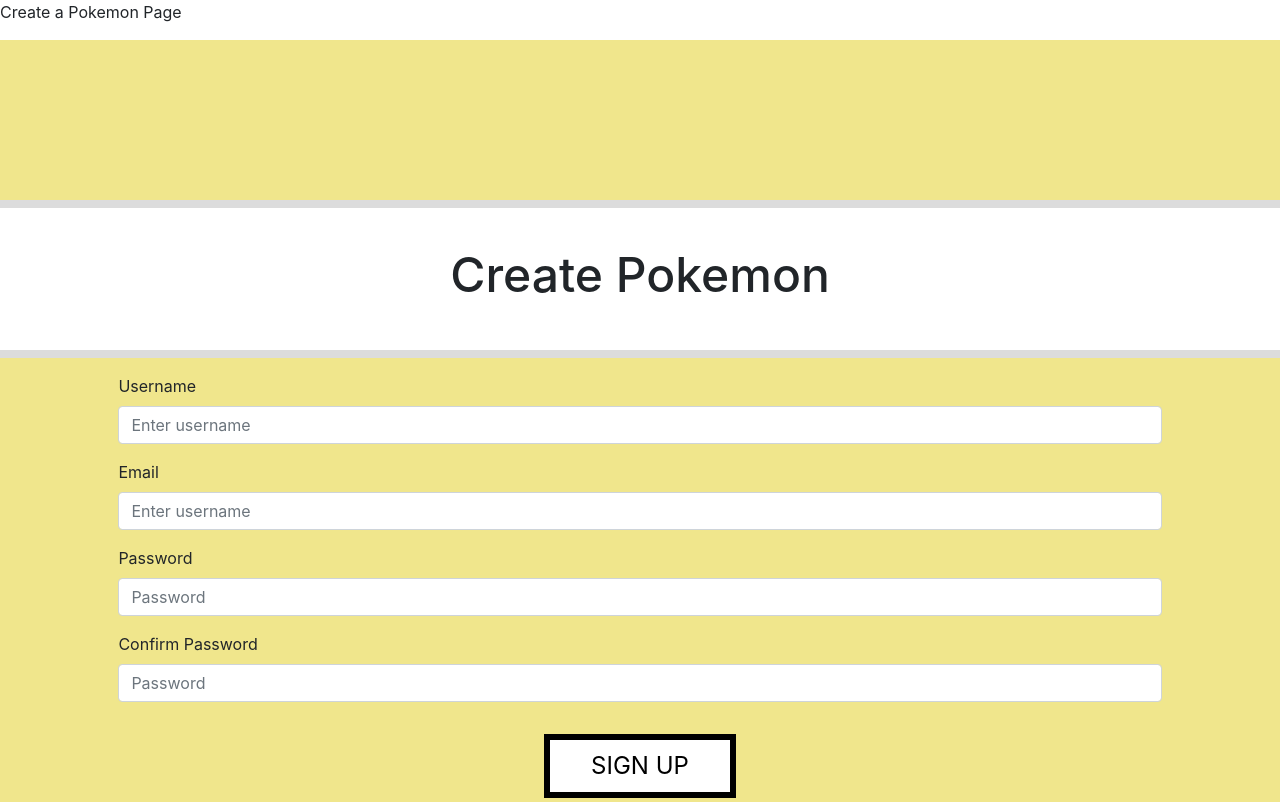
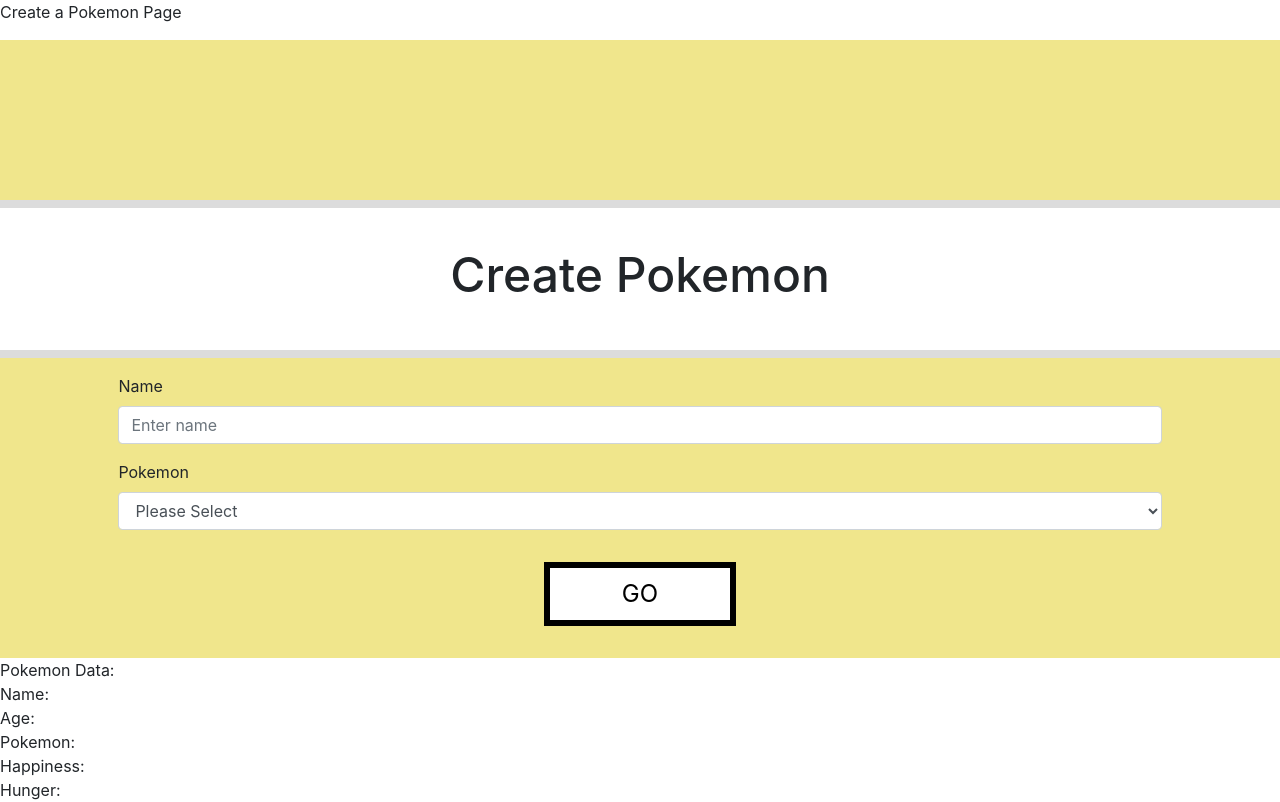
Before and after one commit to greyson-alder/pokegotchi, a React (Create React App) app in the folder frontend/pokegotchi/: page /create_pokemon in a window 1280 px wide. Shown: the top 802 px of the page. Built offline with nearby package versions, Linux system fonts and the light colour scheme; no server answers.

Commit message:
create pokemon form

```diff
--- a/frontend/pokegotchi/src/pages/CreatePokemon.jsx
+++ b/frontend/pokegotchi/src/pages/CreatePokemon.jsx
@@ -3,25 +3,45 @@
 import 'bootstrap/dist/css/bootstrap.min.css';
 import Form from 'react-bootstrap/Form';
 
-import React, { useContext, useState } from "react";
+
+import React, {useState } from "react";
 //import { Link } from 'react-router-dom'
 import { useHistory } from "react-router-dom";
 
 function CreatePokemon() {
-    const [username, setUsername] = useState("");
-    const [email, setEmail] = useState("");
-    const [password1, setPassword1] = useState("");
-    const [password2, setPassword2] = useState("");
+    const [name, setName] = useState("");
+    const [pokemon, setPokemon] = useState("");
+    const [user, setUser] = useState("");
 
     let history = useHistory();
 
-    const register = async () => {
+    const choosePokemon = async () => {
+
+        await fetch('http://localhost:8000/api/dj-rest-auth/user/', {
+            headers: {
+              'Content-Type': 'application/json',
+            },
+          })
+          .then(response => {
+            if(!response.ok){
+                throw new Error("Not 2xx response")
+            }
+            return response.json();
+        })
+          .then(data => {
+            console.log('Success:', data);
+          })
+          .catch((error) => {
+            console.error('Error:', error);
+          });
+
+
         await fetch('http://localhost:8000/api/dj-rest-auth/registration/', {
             method: 'POST',
             headers: {
                 'Content-Type': 'application/json',
             },
-            body: JSON.stringify({username:username, password1:password1, password2:password2}),
+            body: JSON.stringify({name:name, pokemon:pokemon}),
             })
             .then(response => {
                 if(!response.ok){
@@ -41,7 +61,7 @@
     function handleSubmit(e){
         e.preventDefault();
         console.log("register clicked")
-        register();
+        choosePokemon();
     }
 
     return (
@@ -53,23 +73,20 @@
             <div className="formStyle">
                 <Form onSubmit={handleSubmit}>
                     <Form.Group>
-                    <Form.Label>Username</Form.Label>
-                    <Form.Control type="username" value={username} placeholder="Enter username" onChange={(e) => setUsername(e.target.value)} />
+                        <Form.Label>Name</Form.Label>
+                        <Form.Control type="username" value={name} placeholder="Enter name" onChange={(e) => setName(e.target.value)} />
                     </Form.Group>
                     <Form.Group>
-                    <Form.Label>Email</Form.Label>
-                    <Form.Control type="email" value={email} placeholder="Enter username" onChange={(e) => setEmail(e.target.value)} />
-                </Form.Group>
-                <Form.Group>
-                    <Form.Label>Password</Form.Label>
-                    <Form.Control type="password" value={password1} placeholder="Password" onChange={(e) => setPassword1(e.target.value)}/>
-                </Form.Group>
-                <Form.Group>
-                    <Form.Label>Confirm Password</Form.Label>
-                    <Form.Control type="password" value={password2} placeholder="Password" onChange={(e) => setPassword2(e.target.value)}/>
+                        <Form.Label>Pokemon</Form.Label>
+                        <Form.Control as= "select" type="pokemon" value={pokemon} placeholder="Choose Pokemon" onChange={(e) => setPokemon(e.target.value)}>
+                            <option>Please Select</option>
+                            <option value="Bulbasaur">Bulbasaur</option>
+                            <option value="Charmander">Charmander</option>
+                            <option value="Squirtle">Squirtle</option>
+                        </Form.Control>
                     </Form.Group>
                     <div className="landingButtons">
-                    <Button text="SIGN UP" className="landingButton" type="submit"/>
+                        <Button text="GO" className="landingButton" type="submit"/>
                     </div>
                 </Form>
             </div>
@@ -79,4 +96,5 @@
     )
 }
 
+
 export default CreatePokemon
```
Lines whose indentation alone changed are shown as unchanged.
